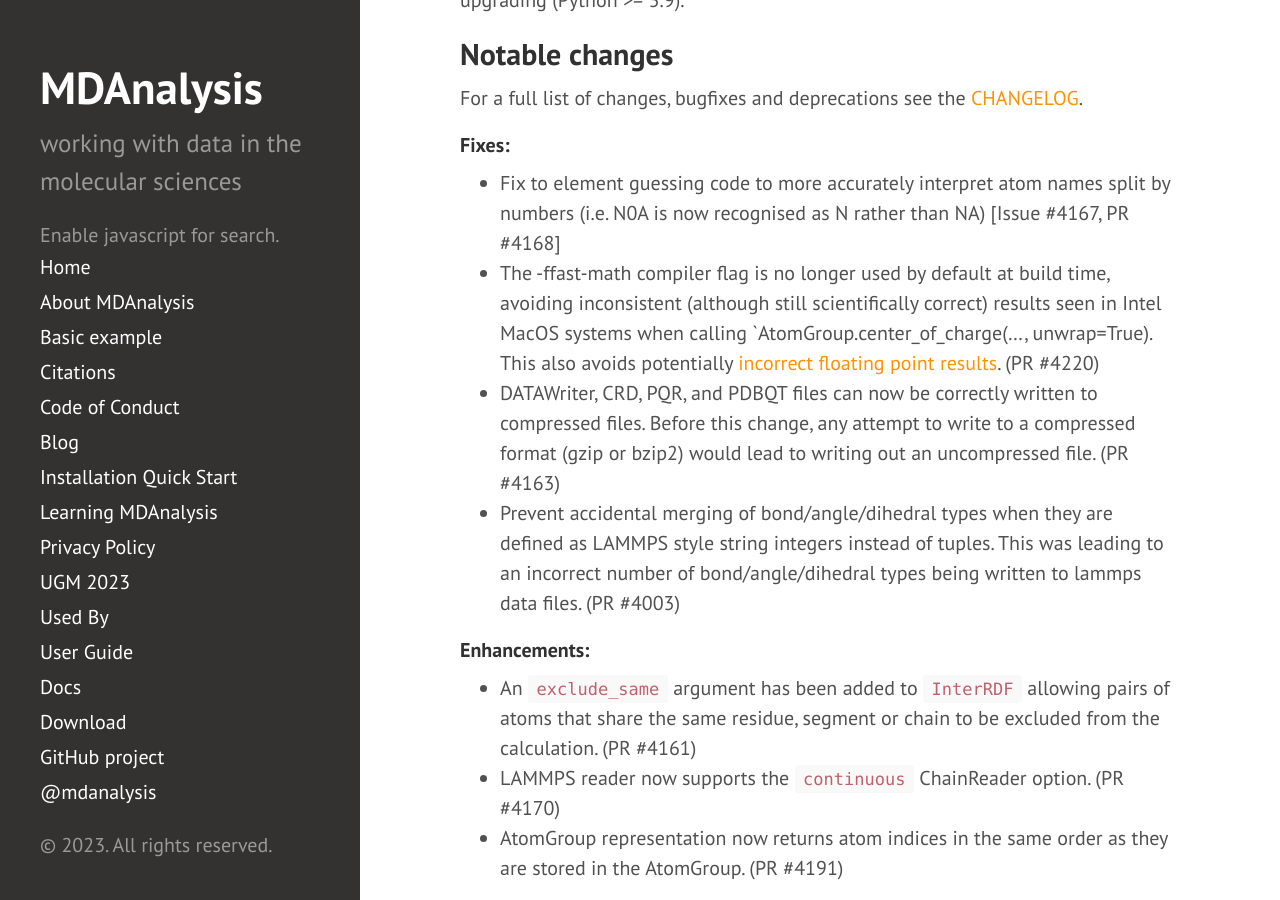
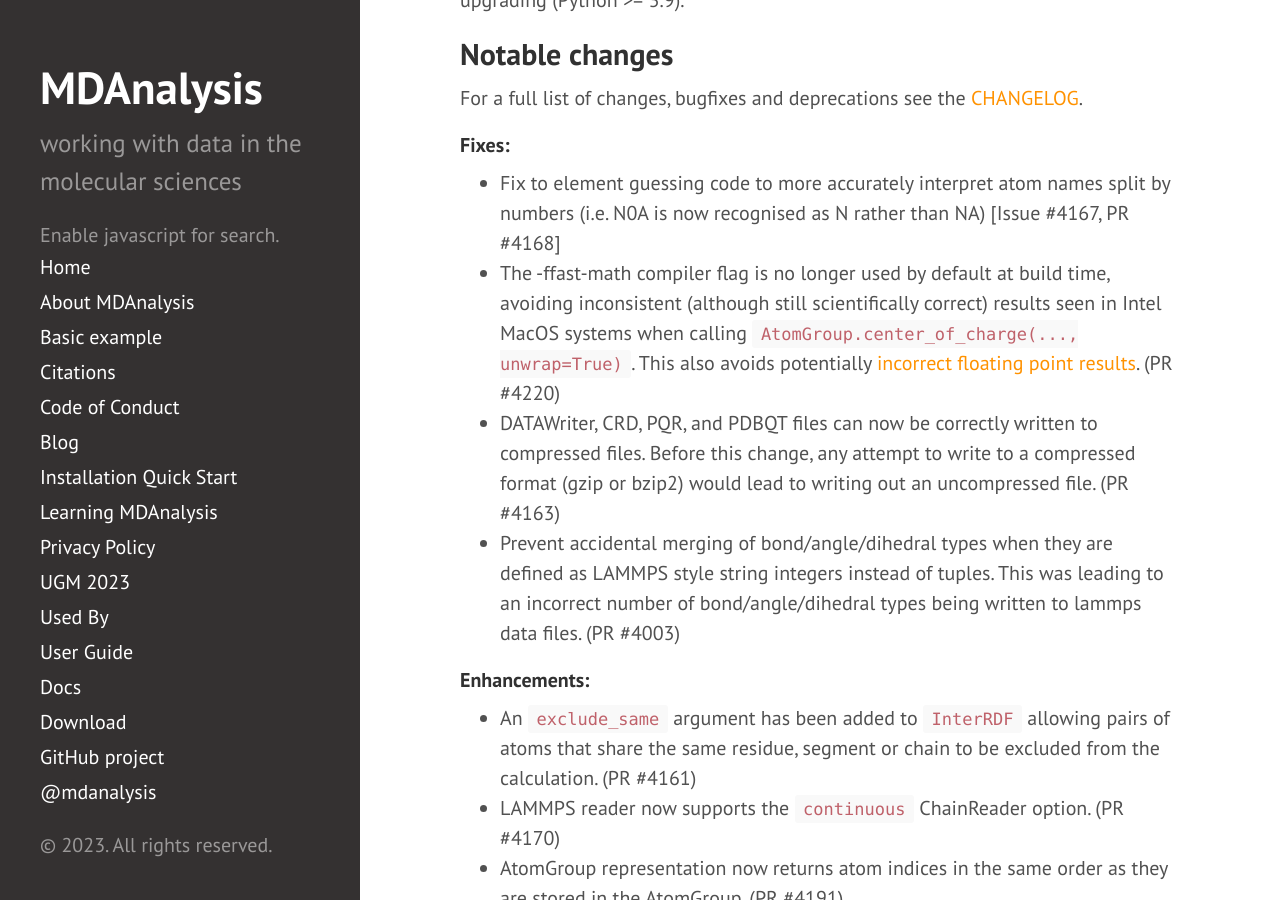
Before and after one commit to MDAnalysis/MDAnalysis.github.io, a Jekyll site: the page built from _posts/2023-09-02-release-2.6.1.md, in a window 1280 px wide and 900 px high, scrolled down 1147 px. Built offline with Jekyll 4.4.1, drawn with Linux system fonts in a browser that asks for light colours; comment, search, counter and statistics services are not loaded; some of the changed text lies outside the part shown.

```diff
--- a/_posts/2023-09-02-release-2.6.1.md
+++ b/_posts/2023-09-02-release-2.6.1.md
@@ -52,7 +52,7 @@ For a full list of changes, bugfixes and deprecations see the [CHANGELOG][].
    numbers (i.e. N0A is now recognised as N rather than NA) [Issue #4167, PR #4168]
  - The -ffast-math compiler flag is no longer used by default at build time,
    avoiding inconsistent (although still scientifically correct) results seen
-   in Intel MacOS systems when calling `AtomGroup.center_of_charge(..., unwrap=True).
+   in Intel MacOS systems when calling `AtomGroup.center_of_charge(..., unwrap=True)`.
    This also avoids potentially [incorrect floating point results][]. (PR #4220)
  - DATAWriter, CRD, PQR, and PDBQT files can now be correctly written to
    compressed files. Before this change, any attempt to write to a compressed
```
Also changed, not shown: other parts of _posts/2023-09-02-release-2.6.1.md (+1 -1 lines).
